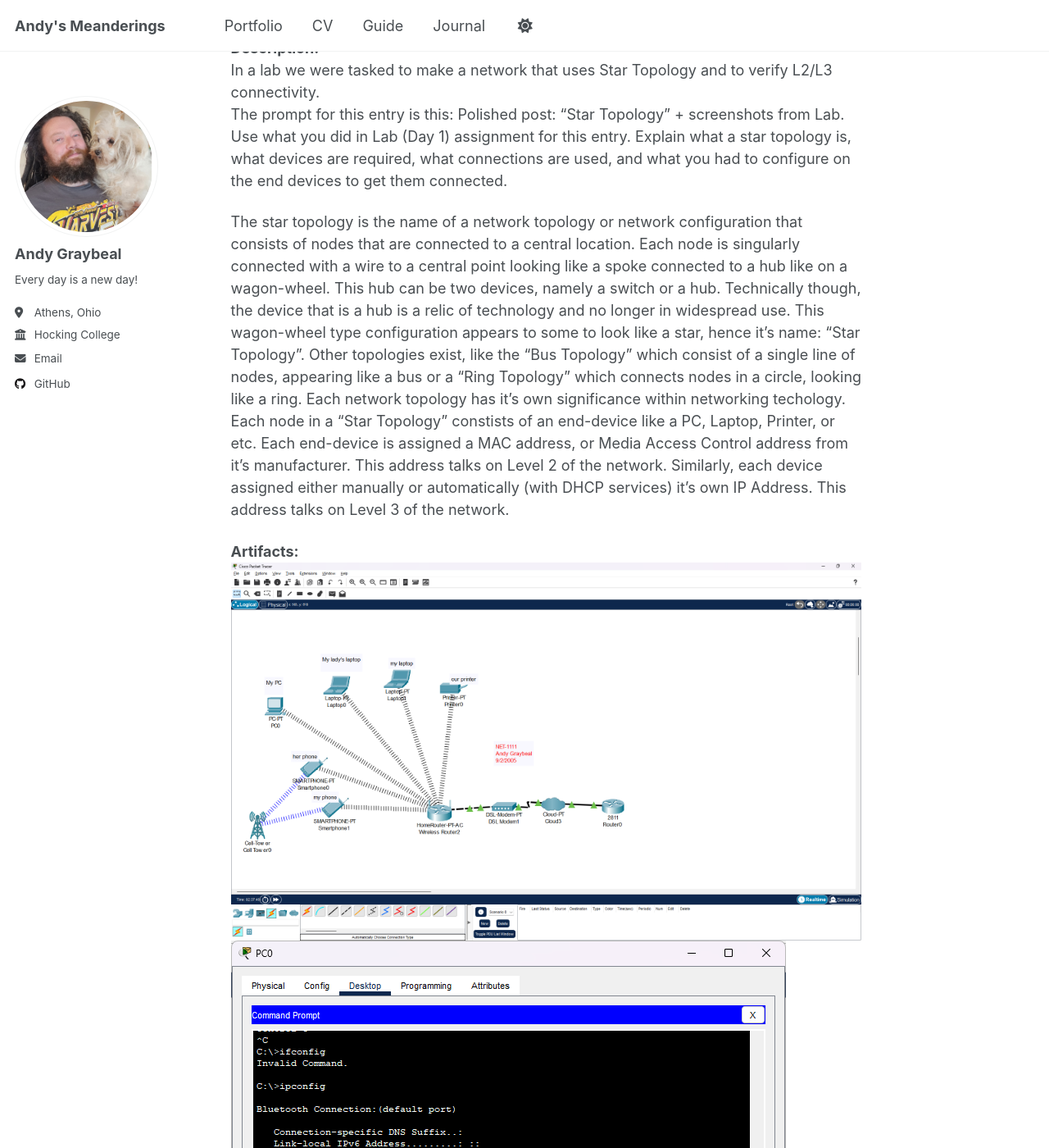
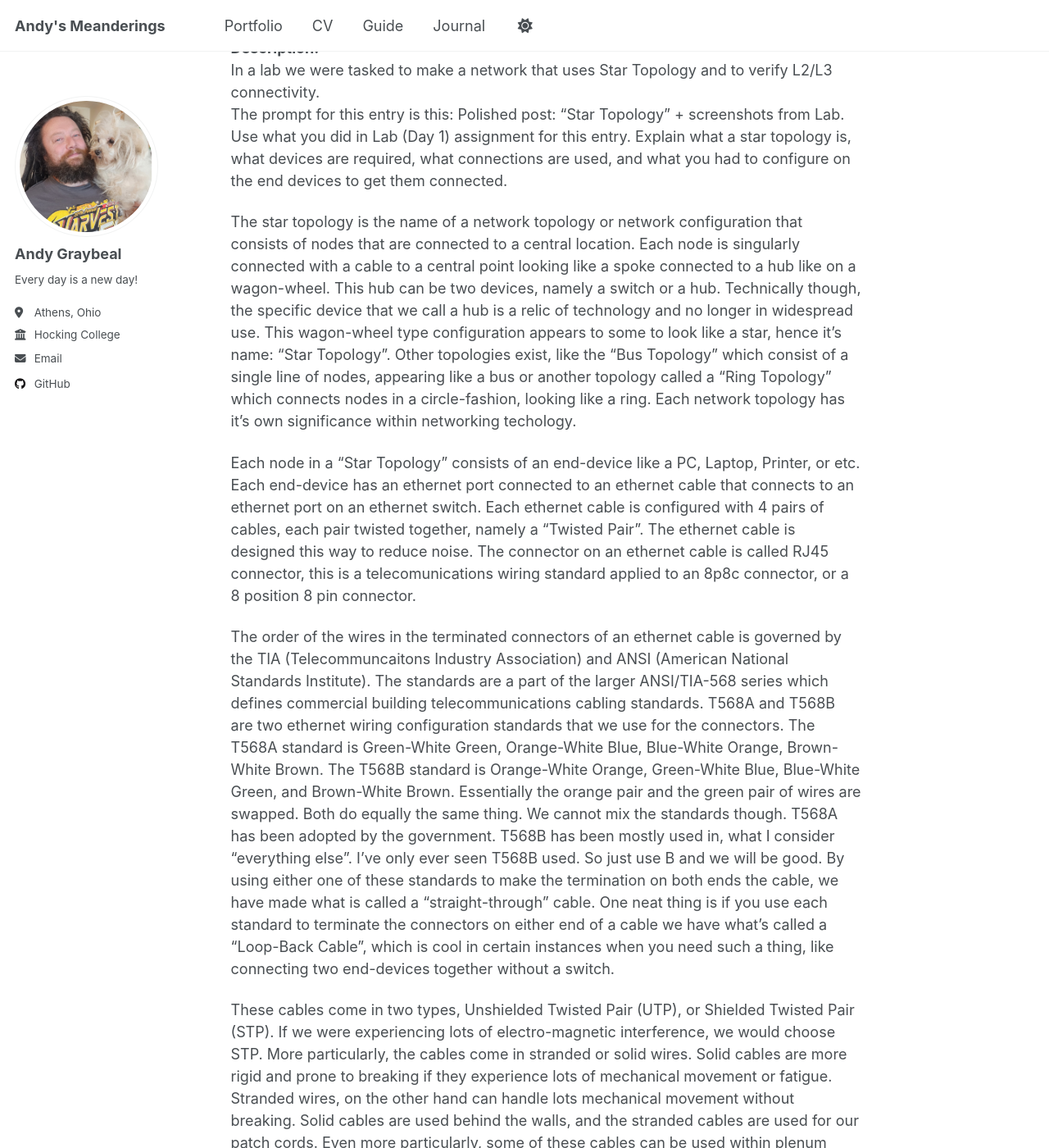
Before and after one commit to andy-graybeal/andy-graybeal.github.io, a Jekyll site: the page built from _portfolio/net-1111-cisco-1-intro-to-networks.md, in a window 1280 px wide and 1400 px high, scrolled down 3502 px. Shown: the whole window at 82% size. Built offline with Jekyll 4.4.1, drawn with Linux system fonts in a browser that asks for light colours; a script that is not in the unit is left out; some of the changed text lies outside the part shown.

Commit message:
Update net-1111-cisco-1-intro-to-networks.md

```diff
--- a/_portfolio/net-1111-cisco-1-intro-to-networks.md
+++ b/_portfolio/net-1111-cisco-1-intro-to-networks.md
@@ -47,7 +47,17 @@ The prompt for this entry is this:
 Polished post: “Star Topology” + screenshots from Lab.
 Use what you did in Lab (Day 1) assignment for this entry. Explain what a star topology is, what devices are required, what connections are used, and what you had to configure on the end devices to get them connected.
 
-The star topology is the name of a network topology or network configuration that consists of nodes that are connected to a central location.  Each node is singularly connected with a wire to a central point looking like a spoke connected to a hub like on a wagon-wheel. This hub can be two devices, namely a switch or a hub.  Technically though, the device that is a hub is a relic of technology and no longer in widespread use.  This wagon-wheel type configuration appears to some to look like a star, hence it's name: "Star Topology".  Other topologies exist, like the "Bus Topology" which consist of a single line of nodes, appearing like a bus or a "Ring Topology" which connects nodes in a circle, looking like a ring.  Each network topology has it's own significance within networking techology.  Each node in a "Star Topology" constists of an end-device like a PC, Laptop, Printer, or etc.  Each end-device is assigned a MAC address, or Media Access Control address from it's manufacturer.  This address talks on Level 2 of the network.  Similarly, each device assigned either manually or automatically (with DHCP services) it's own IP Address. This address talks on Level 3 of the network.
+The star topology is the name of a network topology or network configuration that consists of nodes that are connected to a central location.  Each node is singularly connected with a cable to a central point looking like a spoke connected to a hub like on a wagon-wheel. This hub can be two devices, namely a switch or a hub.  Technically though, the specific device that we call a hub is a relic of technology and no longer in widespread use.  This wagon-wheel type configuration appears to some to look like a star, hence it's name: "Star Topology".  Other topologies exist, like the "Bus Topology" which consist of a single line of nodes, appearing like a bus or another topology called a  "Ring Topology" which connects nodes in a circle-fashion, looking like a ring.  Each network topology has it's own significance within networking techology.
+
+Each node in a "Star Topology" consists of an end-device like a PC, Laptop, Printer, or etc.  Each end-device has an ethernet port connected to an ethernet cable that connects to an ethernet port on an ethernet switch.  Each ethernet cable is configured with 4 pairs of cables, each pair twisted together, namely a "Twisted Pair".  The ethernet cable is designed this way to reduce noise.  The connector on an ethernet cable is called RJ45 connector, this is a telecomunications wiring standard applied to an 8p8c connector, or a 8 position 8 pin connector.
+
+The order of the wires in the terminated connectors of an ethernet cable is governed by the TIA (Telecommuncaitons Industry Association) and ANSI (American National Standards Institute).  The standards are a part of the larger ANSI/TIA-568 series which defines commercial building telecommunications cabling standards.  T568A and T568B are two ethernet wiring configuration standards that we use for the connectors. The T568A standard is Green-White Green, Orange-White Blue, Blue-White Orange, Brown-White Brown. The T568B standard is Orange-White Orange, Green-White Blue, Blue-White Green, and Brown-White Brown.  Essentially the orange pair and the green pair of wires are swapped.  Both do equally the same thing.  We cannot mix the standards though.  T568A has been adopted by the government.  T568B has been mostly used in, what I consider "everything else".  I've only ever seen T568B used. So just use B and we will be good. By using either one of these standards to make the termination on both ends the cable, we have made what is called a "straight-through" cable.  One neat thing is if you use each standard to terminate the connectors on either end of a cable we have what's called a "Loop-Back Cable", which is cool in certain instances when you need such a thing, like connecting two end-devices together without a switch.
+
+These cables come in two types, Unshielded Twisted Pair (UTP), or Shielded Twisted Pair (STP).  If we were experiencing lots of electro-magnetic interference, we would choose STP.   More particularly, the cables come in stranded or solid wires.  Solid cables are more rigid and prone to breaking if they experience lots of mechanical movement or fatigue.  Stranded wires, on the other hand can handle lots mechanical movement without breaking.  Solid cables are used behind the walls, and the stranded cables are used for our patch cords.  Even more particularly, some of these cables can be used within plenum spaces and some cannot based on the particular type of plastic used in the sheathing.  Following fire-code is an essential part of installing ethernet cable in a building.
+
+Each end-device is assigned a MAC address, or Media Access Control address from it's manufacturer.  This address talks on what we call Level 2 or the Data-Link Layer of the local network.  Similarly, each device is assigned either manually or automatically (with DHCP, Dynamic Host Configuration Protocol, services) it's own IP Address. This address talks on Level 3 of the local network.  The ARP (Address Resolution Protocol) maps these two addresses together on the local network.
+
+Basic switches only communicate on Level 2, ie. moving data around based on MAC addressing.  Some switches, however operate at both Level 2 and Level 3 and can be used for routing IP addresses across VLANs (Virtual LANS), these types of switches are used in larger organizations that require VLAN technology.
 
 **Artifacts:**
 <img src='/images/NET-1111/Week_02_NET-1111-Home_Network.png'>
```
